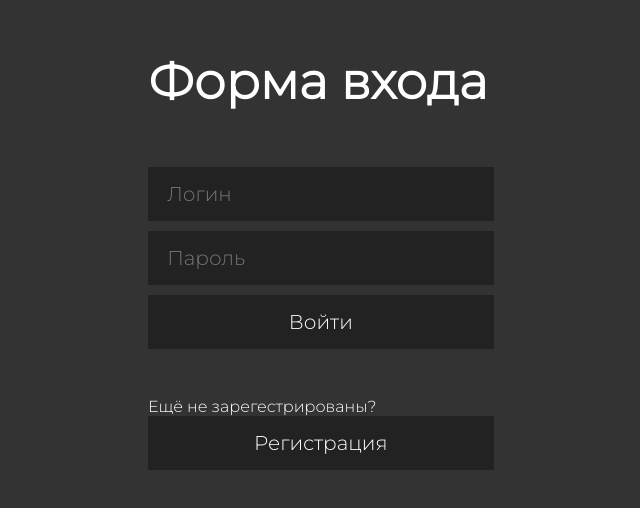
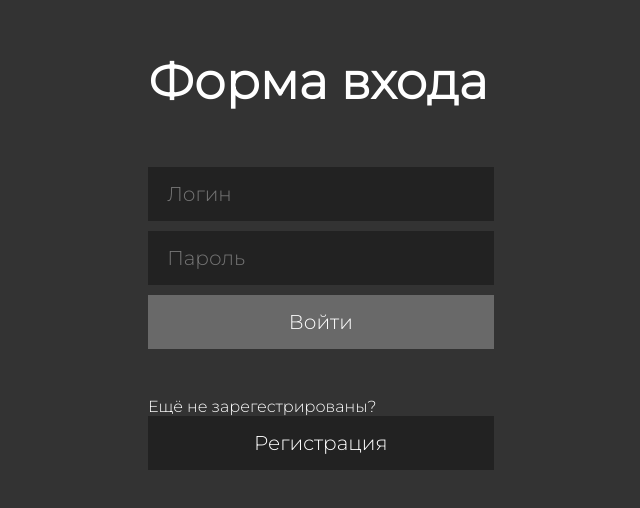
Before and after one commit to OdincovMD/Practice, a React (Create React App) app in the folder frontend/: page / in a window 1280 px wide. Shown: the part 110-618 px from the top of the page, without its empty margins (308-948 px from the left). Built offline with nearby package versions, Linux system fonts and the light colour scheme.

Commit message:
Commit 15: some additional changes to design

```diff
--- a/frontend/src/components/Login.js
+++ b/frontend/src/components/Login.js
@@ -16,6 +16,7 @@ class Login extends React.Component {
     }
 
     render() {
+        const regex = /^(?=.*?[A-Z])(?=.*?[a-z])(?=.*?[0-9]).{8,}$/
         let loginData = {}
         return (
             <form ref={(el) => this.myForm = el}>
@@ -32,6 +33,9 @@ class Login extends React.Component {
                 <br />
                 <button
                     type="button"
+                    disabled={!(
+                        this.state.password
+                        && this.state.login)}
                     onClick={() => {
                         this.myForm.reset()
                         loginData = {
--- a/frontend/src/components/Register.js
+++ b/frontend/src/components/Register.js
@@ -84,9 +84,15 @@ class Register extends React.Component {
                 <br />
                 <button
                     type="button"
-                    disabled={(regex.test(this.state.password) && (this.state.password === this.state.rep_password))
-                        ? false
-                        : true}
+                    disabled={
+                        (regex.test(this.state.password)
+                            && (this.state.password === this.state.rep_password)
+                            && this.state.lastName
+                            && this.state.firstName
+                            && this.state.login)
+                            ? false
+                            : true
+                    }
                     onClick={() => {
                         this.myForm.reset()
                         registerData = {
--- a/frontend/src/css/Login.css
+++ b/frontend/src/css/Login.css
@@ -30,11 +30,15 @@
     outline-color: #222;
     font-size: 20px;
     box-sizing: border-box;
-    transition: transform 500ms ease, outline-color 300ms ease-in-out;
+    transition: transform 500ms ease, outline-color 300ms ease-in-out, background-color 300ms linear;
 }
 
-.login form button:hover {
+.login form button:hover:not([disabled]) {
     transform: scale(1.03);
+}
+
+.login form button[disabled] {
+    background-color: rgb(105, 105, 105);
 }
 
 .login form input:focus,
--- a/frontend/src/css/Register.css
+++ b/frontend/src/css/Register.css
@@ -4,7 +4,7 @@
     display: flex;
     justify-content: center;
     align-items: center;
-    height: 100vh;
+    height: 110vh;
     flex-direction: column;
 }
 
@@ -33,7 +33,8 @@
     outline-color: #222;
     font-size: 20px;
     box-sizing: border-box;
-    transition: transform 500ms ease, outline-color 300ms ease-in-out;
+    transition: transform 500ms ease, outline-color 300ms ease-in-out, background-color 300ms linear;
+    ;
 }
 
 .register form button:hover:not([disabled]) {
```
